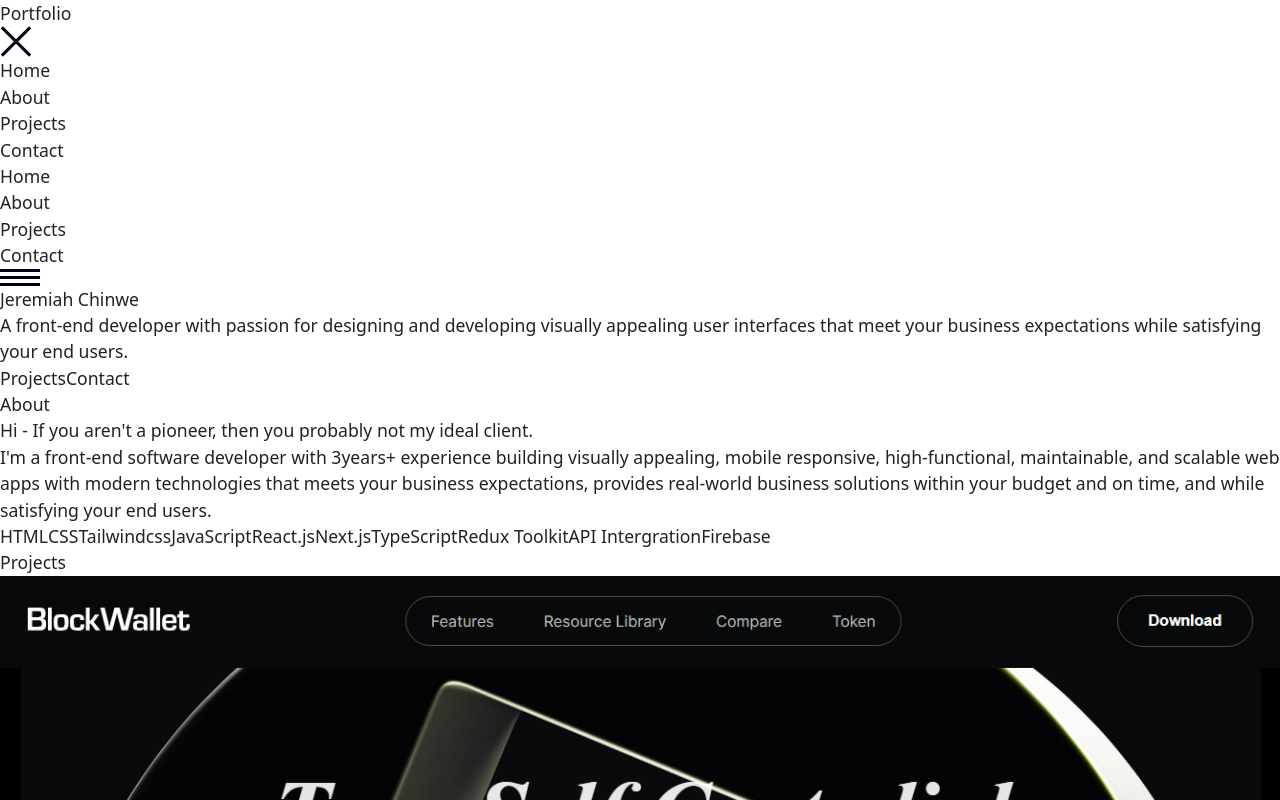
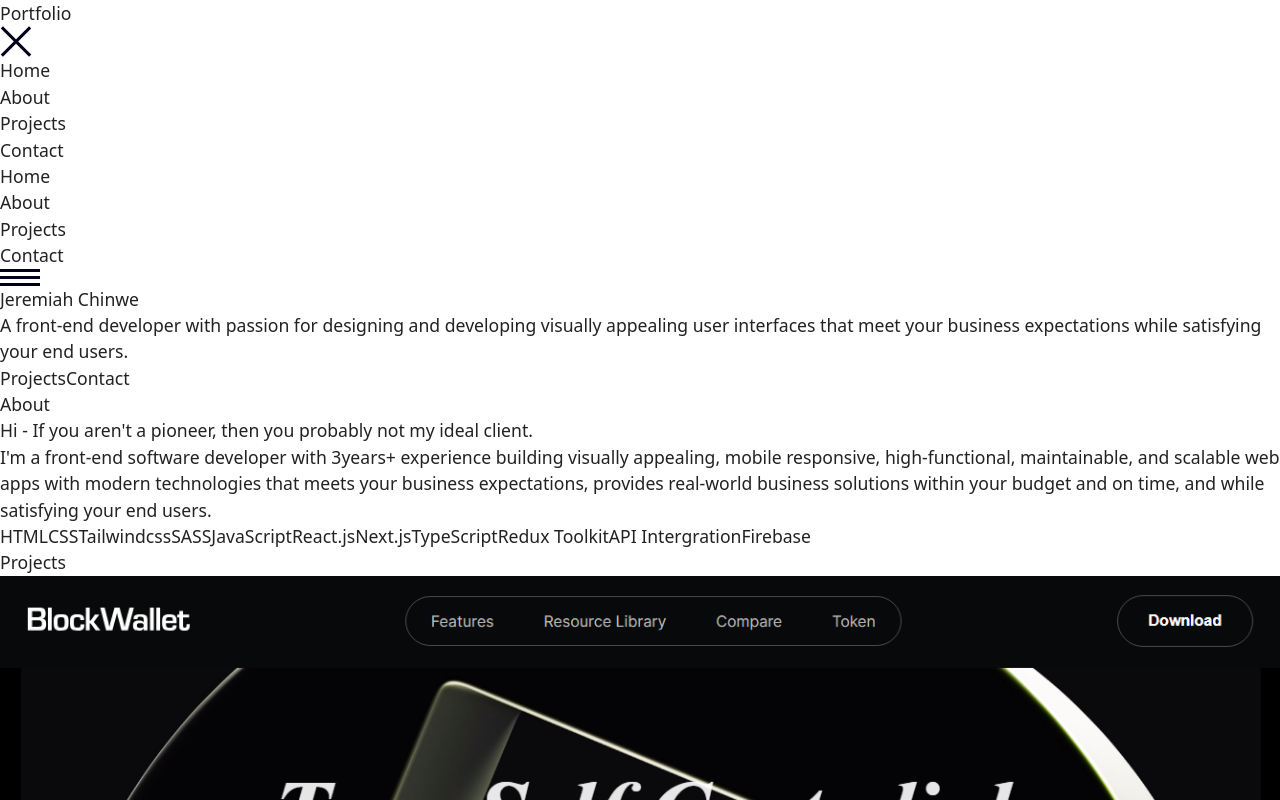
Before and after one commit to JeremiahChinwe/personal_portfolio, a React (Vite) app: page / in a window 1280 px wide. Shown: the top 800 px of the page. Built offline with nearby package versions, Linux system fonts and the light colour scheme.

Commit message:
Updated the about component

```diff
--- a/src/components/about/About.jsx
+++ b/src/components/about/About.jsx
@@ -12,6 +12,7 @@ export default function About() {
             <button className="border-none bg-[#f5f4f4] text-[#222222] font-[600] py-1 px-4 rounded-lg text-lg cursor-default">HTML</button>
             <button className="border-none bg-[#f5f4f4] text-[#222222] font-[600] py-1 px-4 rounded-lg text-lg cursor-default">CSS</button>
             <button className="border-none bg-[#f5f4f4] text-[#222222] font-[600] py-1 px-4 rounded-lg text-lg cursor-default">Tailwindcss</button>
+            <button className="border-none bg-[#f5f4f4] text-[#222222] font-[600] py-1 px-4 rounded-lg text-lg cursor-default">SASS</button>
             <button className="border-none bg-[#f5f4f4] text-[#222222] font-[600] py-1 px-4 rounded-lg text-lg cursor-default">JavaScript</button>
             <button className="border-none bg-[#f5f4f4] text-[#222222] font-[600] py-1 px-4 rounded-lg text-lg cursor-default">React.js</button>
             <button className="border-none bg-[#f5f4f4] text-[#222222] font-[600] py-1 px-4 rounded-lg text-lg cursor-default">Next.js</button>
```
